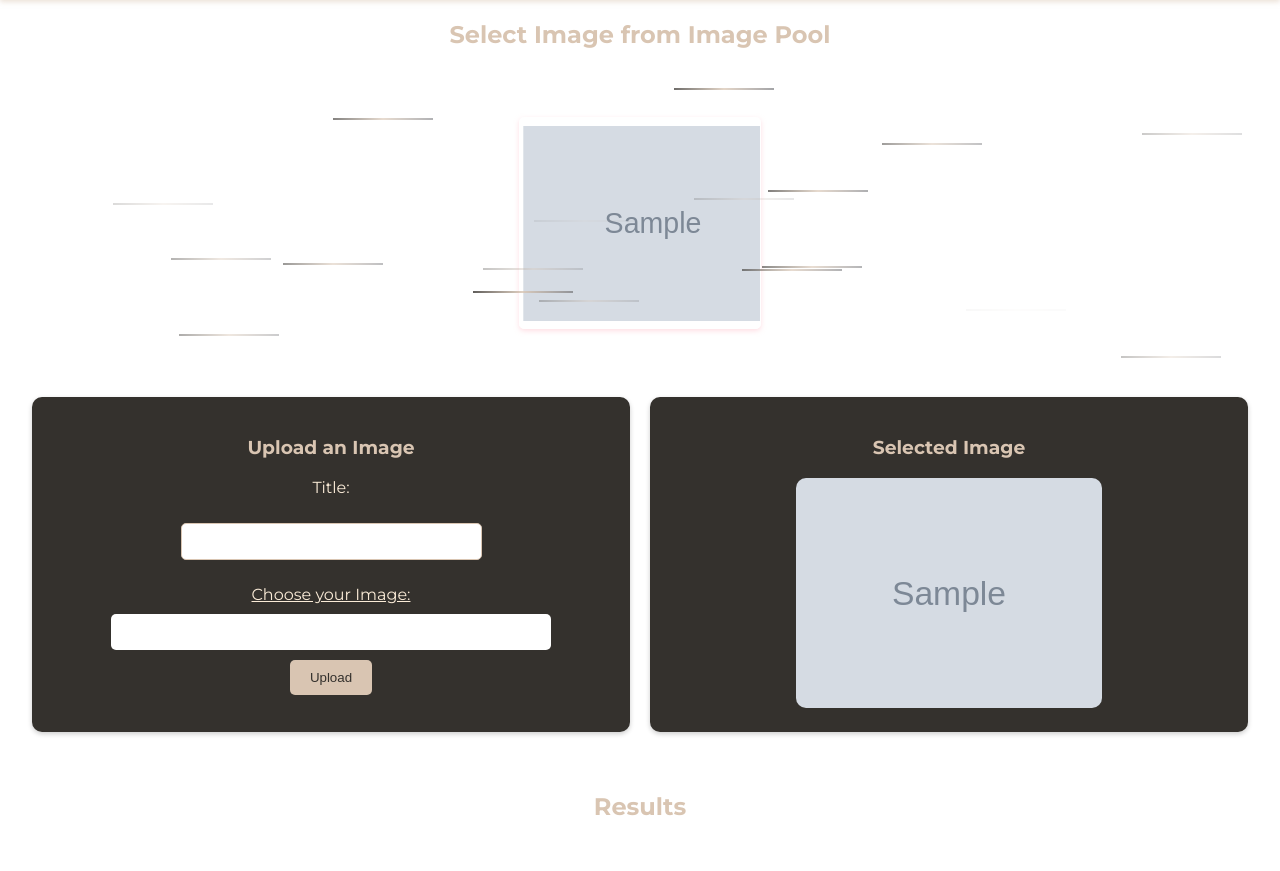
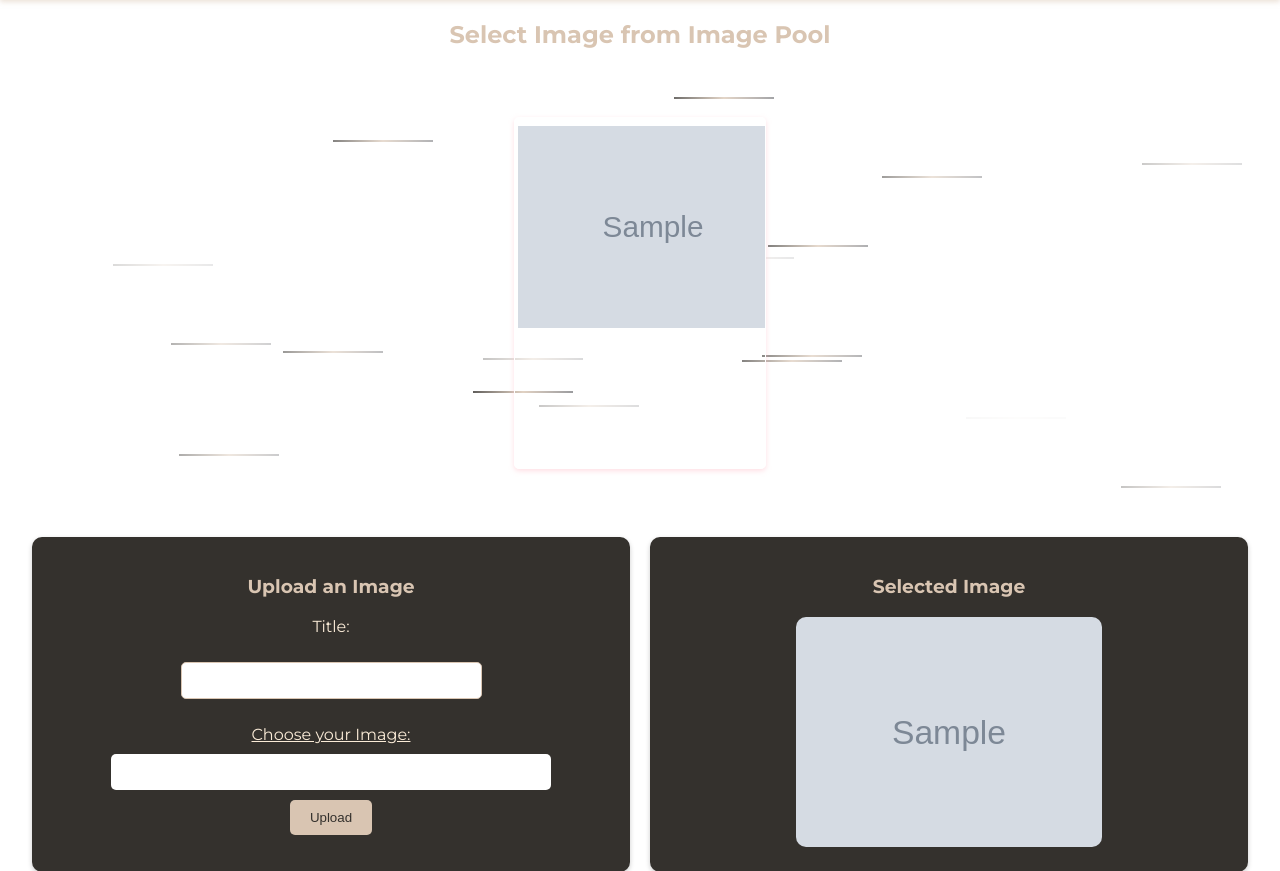
Before and after one commit to wasifijaz/Image-Manipulation-App, a Django app: template myapp/templates/image_app/myapp.html in a window 1280 px wide. Shown: the part 122-993 px from the top of the page. Run offline with Django 5.2, Linux system fonts and the light colour scheme; the template is opened without the code that fills it: most values are stand-ins (such as "Sample title", 1, 10 or a date in 2020); grey boxes marked "Sample" are stand-in pictures; form fields are guessed from the names that the template uses.

Commit message:
frontend changes

```diff
--- a/myapp/static/css/styles.css
+++ b/myapp/static/css/styles.css
@@ -118,6 +118,7 @@ h3{
     height: 2px;
     background: linear-gradient(to right, rgba(52, 49, 45, 1) 0%, rgba(217, 197, 178, 1) 50%, rgba(126, 127, 131, 1) 100%);
     animation: shootingStar 2s linear infinite;
+    z-index: 0;
 }
 
 @keyframes star1 {
@@ -150,10 +151,12 @@ h3{
     justify-content: space-evenly;
     gap: 10px;
     padding: 12px;
+    z-index: 1;
 }
 
 .img-pool {
-    width: 240px;
+    width: 250px;
+    height: 350px;
     border: 1px solid white;
     border-radius: 5px;
     box-shadow: 0 2px 5px rgba(255, 192, 203, 0.5);
@@ -163,7 +166,7 @@ h3{
 }
 
 .img-pool img {
-    width: 238px;
+    width: 248px;
     height: auto;
     display: block;
     transition: transform 0.5s ease;
@@ -178,6 +181,7 @@ h3{
     filter: grayscale(100%);
     transform: scale(1.05);
 }
+
 @media screen and (max-width: 600px) {
     .gallery{
         padding: 10px;
--- a/myapp/templates/image_app/myapp.html
+++ b/myapp/templates/image_app/myapp.html
@@ -18,22 +18,22 @@
     <!-- --------------------Image pool--------------------------------->
     <h2 >Select Image from Image Pool</h2>
     <div class="container">
-      <ul class="gallery">
+      <ul class="gallery" style="z-index: 1;">
         {% for index, image in images %}
           {% if image.image.url %}
             <li class="img-pool">
               <a href="?select_image={{ index }}">
                 <figure>
-                  <img src="{{ image.image.url }}" alt="{{ image.title | default:'Image' }}" />
+                  <img src="{{ image.image.url }}" alt="{{ image.title | default:'Image' }}"/>
                 </figure>
               </a>
             </li>
           {% endif %}
         {% endfor %}
       </ul>
-      <div class="shooting-star" id="star1"></div>
-      <div class="shooting-star" id="star2"></div>
-      <div class="shooting-star" id="star3"></div>
+      <div class="shooting-star" id="star1" style="z-index: 0;"></div>
+      <div class="shooting-star" id="star2" style="z-index: 0;"></div>
+      <div class="shooting-star" id="star3" style="z-index: 0;"></div>
     </div>
     <!-- --------------------Image upload--------------------------------->
     <div class="selected-image">
```
